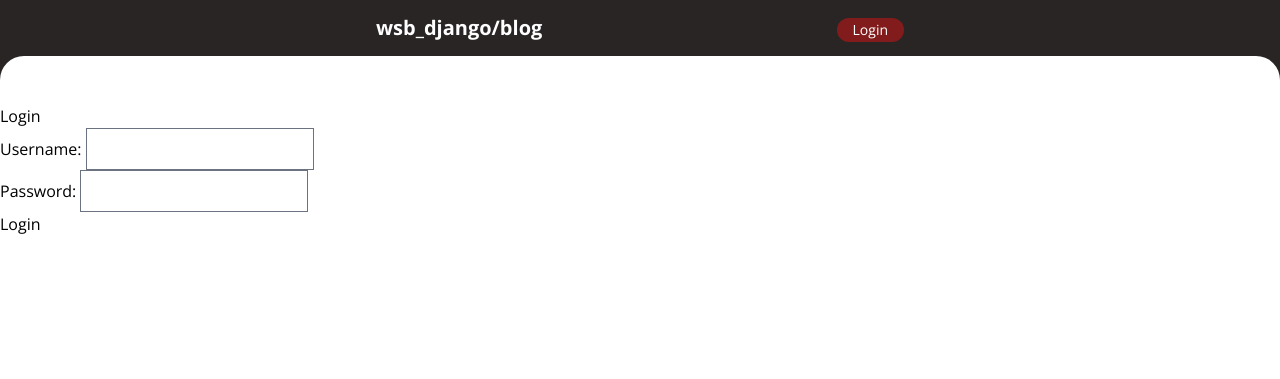
After one commit to dmisiek/wsb_python, a Django app: page /blog/login in a window 1280 px wide. The commit adds this page. Shown: the top 379 px of the page. Run offline with Django 5.2, Linux system fonts and the light colour scheme; some libraries are stand-ins or nearby versions.

Commit message:
Added possibility to login, logout & comment post

```diff
--- /dev/null
+++ b/wsb_django/blog/forms.py
@@ -0,0 +1,12 @@
+from django import forms
+
+class LoginForm(forms.Form):
+    username = forms.CharField()
+    password = forms.CharField(widget=forms.PasswordInput)
+
+class CommentCreateForm(forms.Form):
+    content = forms.CharField(
+        widget=forms.Textarea(
+            attrs={'class': 'bg-stone-700 text-sm', 'placeholder': 'Enter your comment...'}
+        )
+    )
--- a/wsb_django/blog/templates/base.html
+++ b/wsb_django/blog/templates/base.html
@@ -34,17 +34,32 @@
       }
     </style>
   </head>
-  <body>
-    <nav class="w-screen h-14 bg-stone-800 text-white flex items-center justify-center">
-      <div class="w-full max-w-xl flex justify-between">
+  <body class="pb-36">
+    <nav class="h-14 bg-stone-800 text-white flex items-center justify-center sticky top-0 z-50">
+      <div class="w-full max-w-xl flex justify-between px-6">
         <h1 class="font-bold text-xl">wsb_django/blog</h1>
-        <a>Login</a>
+        <div class="flex items-end">
+          {% if request.user.is_authenticated %}
+            <div class="bg-stone-600 rounded-full px-2 flex items-center justify-center gap-x-1.5 h-6 relative z-10">
+              <i class="text-sm text-white">account_circle</i>
+              <span class="font-semibold text-sm">{{ request.user.username }}</span>
+            </div>
+            <a href="/blog/logout"
+               class="bg-red-800/80  rounded-r-full px-4 pl-5 py-1 text-white flex items-center w-max text-sm gap-x-2 text-sm h-6
+                          relative before:w-6 before:h-6 before:bg-stone-800 before:content-[''] before:absolute before:-left-3.5 before:rounded-r-full">
+              Logout
+            </a>
+          {% else %}
+            <a href="/blog/login"
+               class="bg-red-800/80 rounded-full px-4 py-1 text-white flex items-center w-max text-sm gap-x-2 h-6">
+              Login
+            </a>
+          {% endif %}
+        </div>
       </div>
     </nav>
     <main>
       {% block content %} {% endblock %}
     </main>
-    <script src="https://code.jquery.com/jquery-3.3.1.slim.min.js"></script>
-    <script src="https://stackpath.bootstrapcdn.com/bootstrap/4.3.1/js/bootstrap.bundle.min.js" ></script>
   </body>
 </html>
--- /dev/null
+++ b/wsb_django/blog/templates/login.html
@@ -0,0 +1,18 @@
+{% extends "base.html" %}
+
+{% block title %}Welcome to wsb_django/blog!{% endblock %}
+
+{% block content %}
+
+<div class="w-full bg-stone-800 h-12">
+    <div class="w-full h-full bg-white rounded-t-3xl"></div>
+</div>
+
+<h1>Login</h1>
+<form method="POST">
+    {% csrf_token %}
+    {{ form }}
+    <button type="submit">Login</button>
+</form>
+
+{% endblock %}
--- a/wsb_django/blog/urls.py
+++ b/wsb_django/blog/urls.py
@@ -4,4 +4,6 @@ from . import views
 urlpatterns = [
     path('', views.post_index, name='post.index'),
     path('<int:id>', views.post_show, name='post.show'),
+    path('login', views.auth_login, name='auth.login'),
+    path('logout', views.auth_logout, name='auth.logout'),
 ]
--- a/wsb_django/blog/views.py
+++ b/wsb_django/blog/views.py
@@ -1,6 +1,8 @@
-from django.shortcuts import render, HttpResponse
+from django.shortcuts import render, redirect
+from django.contrib.auth import authenticate, login, logout
 
 from .models import Post, Comment
+from .forms import LoginForm, CommentCreateForm
 
 
 # Create your views here.
@@ -13,9 +15,50 @@ def post_index(request):
 
 def post_show(request, id):
     post = Post.objects.get(id=id)
+    comments = Comment.objects.filter(post=post).order_by('-created_at')
     context = {
         'post': post,
-        'comments': Comment.objects.filter(post=post)
+        'comments': comments,
+        'form': None,
     }
 
+    if request.method == 'POST':
+        form = CommentCreateForm(request.POST)
+        if form.is_valid():
+            Comment.objects.create(
+                content=form.cleaned_data.get('content'),
+                post=post,
+                author=request.user
+            )
+        else:
+            if not request.user.is_authenticated:
+                # TODO: Add redirect to prevoius page
+                return redirect('auth.login')
+
+            context['form'] = CommentCreateForm()
+
     return render(request, 'post_show.html', context)
+
+def auth_login(request):
+    if request.user.is_authenticated:
+        return redirect('post.index')
+
+    if request.method == 'POST':
+        form = LoginForm(request.POST)
+        if form.is_valid():
+            username = form.cleaned_data.get('username')
+            password = form.cleaned_data.get('password')
+            user = authenticate(request, username=username, password=password)
+            if user:
+                login(request, user)
+                return redirect('post.index')
+    else:
+        form = LoginForm()
+    return render(request, 'login.html', {'form': form})
+
+def auth_logout(request):
+    if not request.user.is_authenticated:
+        return redirect('login.html')
+
+    logout(request)
+    return redirect('post.index')
```
Also changed, not shown: wsb_django/blog/templates/post_index.html (+25 -20 lines), wsb_django/blog/templates/post_show.html (+48 -8 lines).
